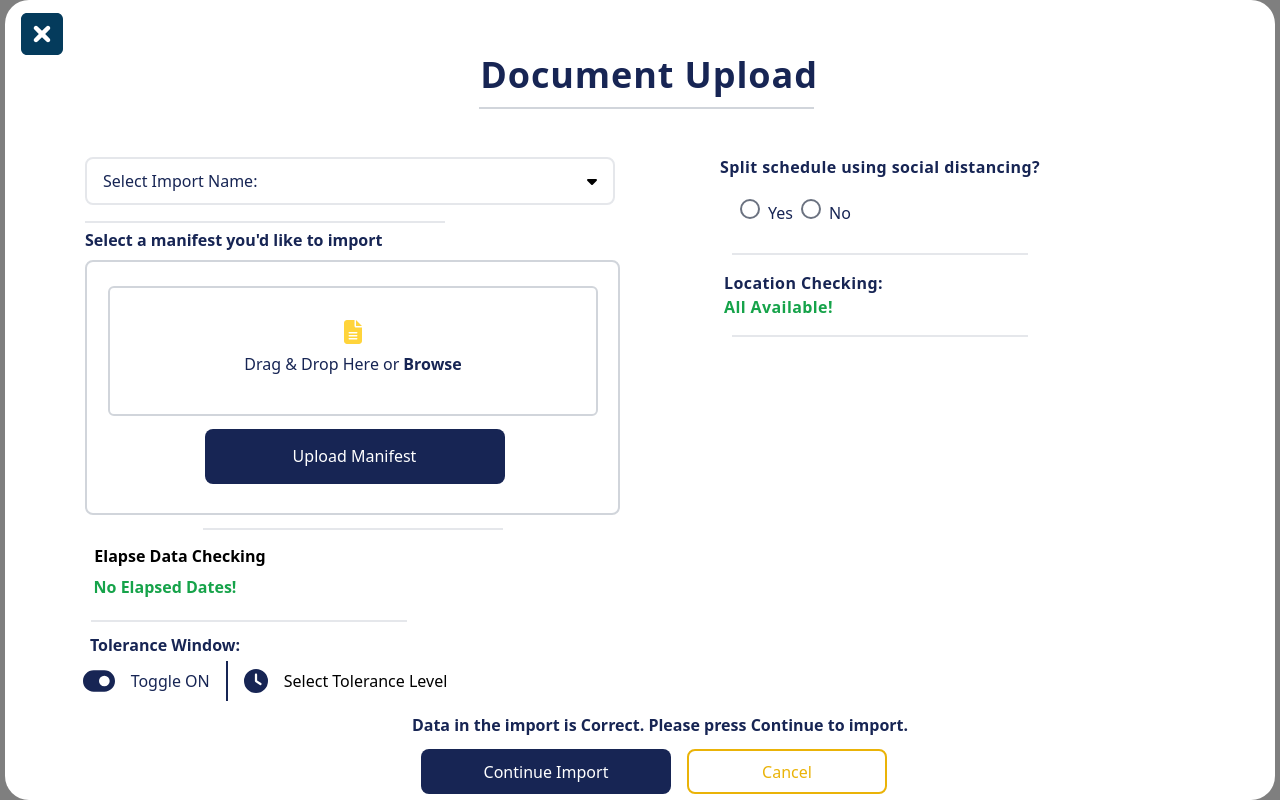
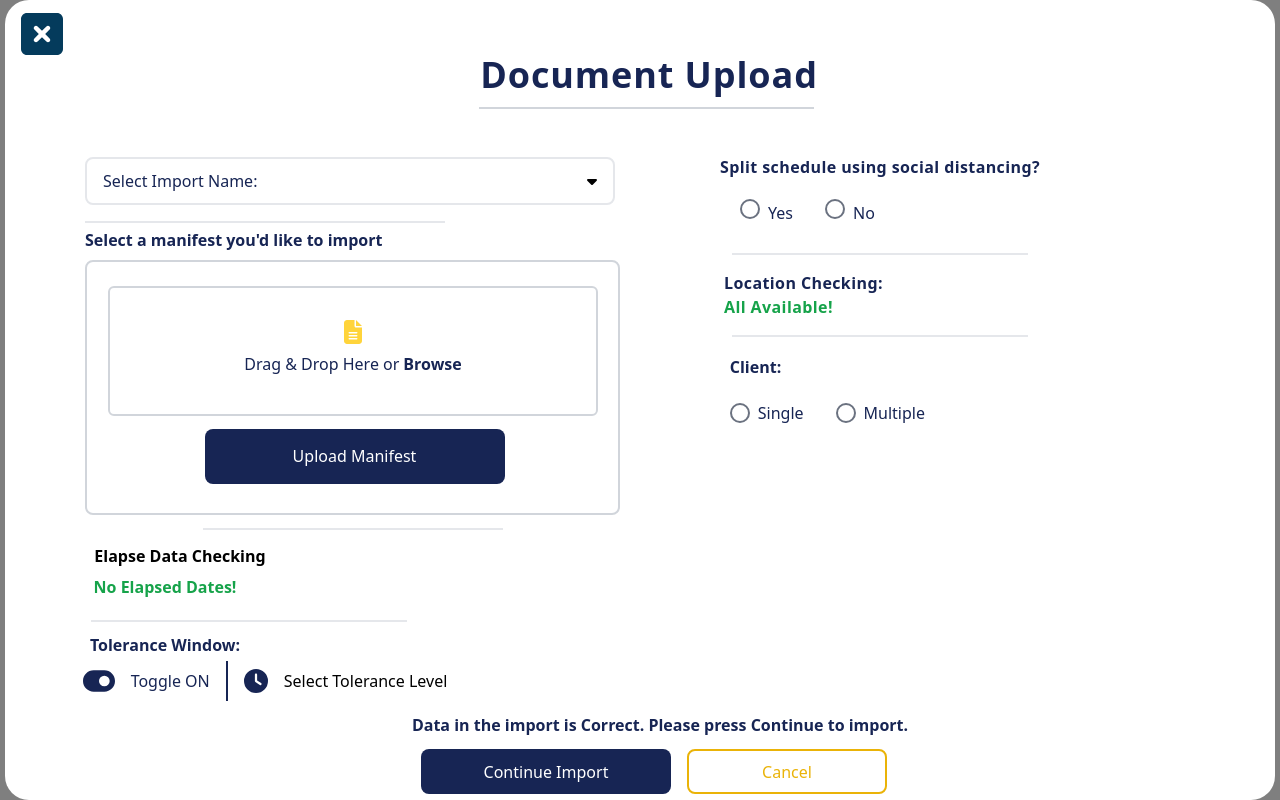
Before and after one commit to ChristianDarlington/skyhop, a React (Create React App) app: page / in a window 1280 px wide. Shown: the top 800 px of the page. Built offline with nearby package versions, Linux system fonts and the light colour scheme.

Commit message:
finished questions and client status

```diff
--- a/src/Components/Right/Questions.jsx
+++ b/src/Components/Right/Questions.jsx
@@ -11,7 +11,7 @@ const Questions = () => {
     <div className='flex p-4 gap-2 items-baseline m-1 '>
     <button className='rounded-full w-5 h-5 border-gray-500 border-2 '></button>
     <p className='text-blue-950 font-medium'>Yes</p>
-    <button className='rounded-full w-5 h-5 border-gray-500 border-2 '></button>
+    <button className='rounded-full w-5 h-5 border-gray-500 border-2 ml-6'></button>
     <p className='text-blue-950 font-medium'>No</p>
     </div>
     <hr className='border-[1px] m-3'/>
--- a/src/Components/Right/TestingCenter.jsx
+++ b/src/Components/Right/TestingCenter.jsx
@@ -2,7 +2,17 @@ import React from 'react'
 
 const TestingCenter = () => {
   return (
-    <div>
+    <div className="absolute top-[355px] right-[355px] ">
+
+      <h1 className="font-bold text-blue-950 mb-8">Client:</h1>
+
+      <div className='flex justify-center items-center h-1  gap-2'>
+        <button className="rounded-full w-5 h-5 border-gray-500 border-2 "></button>
+        <p className="text-blue-950 font-medium">Single</p>
+        <button className="rounded-full w-5 h-5 border-gray-500 border-2 ml-6"></button>
+        <p className="text-blue-950 font-medium ">Multiple</p>
+      </div>
+
 
     </div>
   )
```
